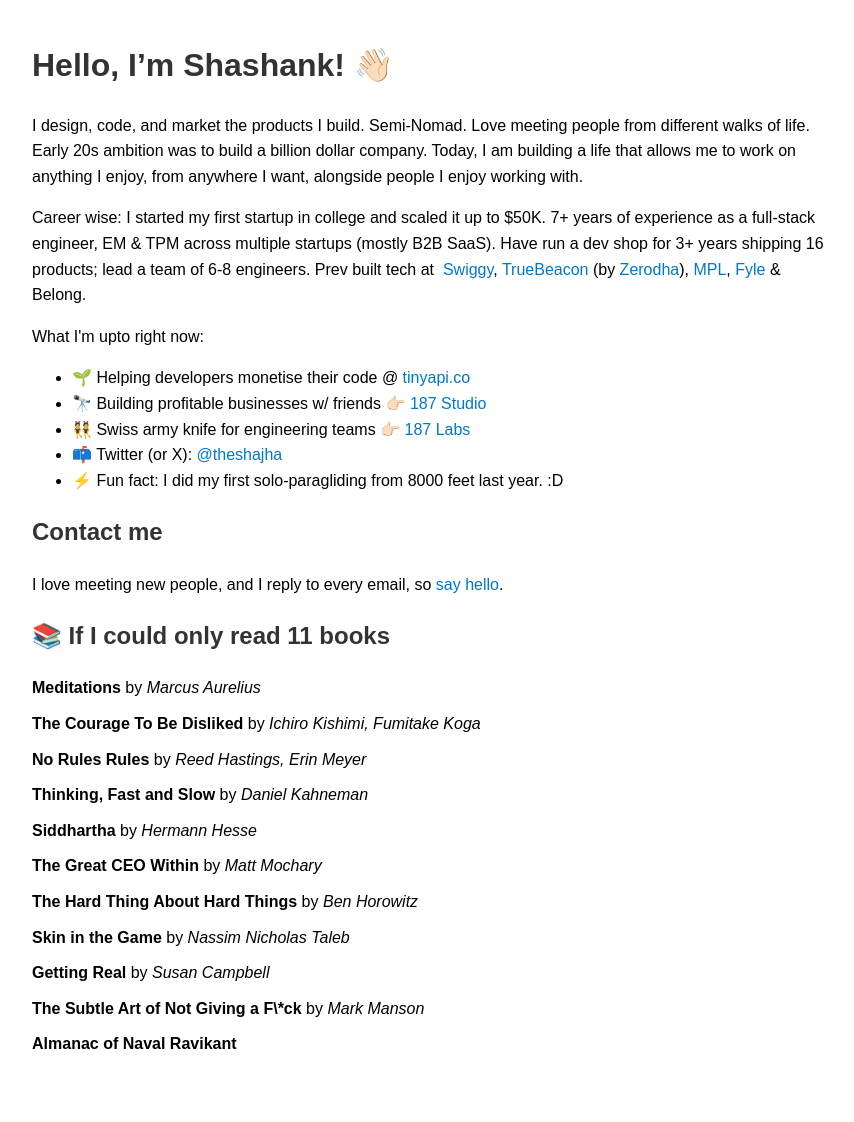
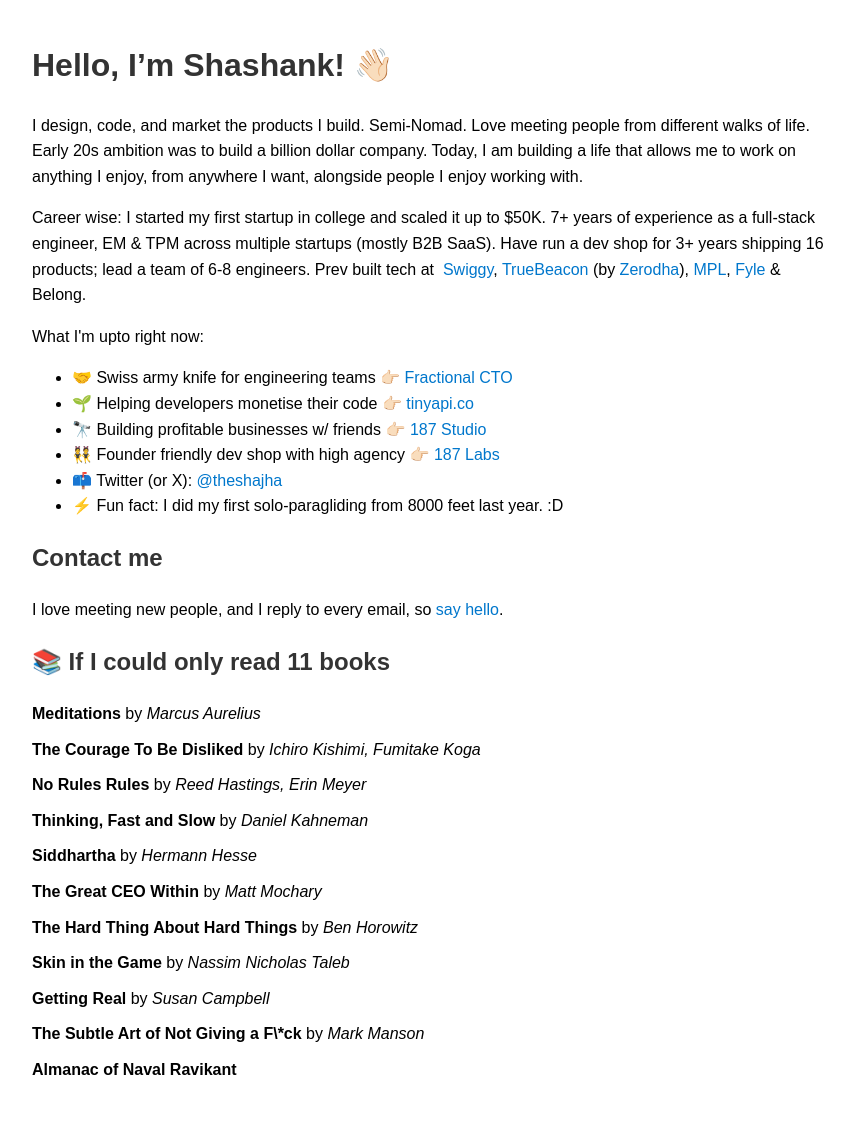
Before and after one commit to theshajha/theshajha, a Jekyll site: the page index.html, which Jekyll copies as it is, in a window 1280 px wide. Shown: the whole page, without its empty margins (208-1062 px from the left). Built offline with Jekyll 4.4.1, drawn with Linux system fonts in a browser that asks for light colours; before the commit the page ends 1097 px from its top, so only the background shows below that.

Commit message:
updated landing page

```diff
--- a/index.html
+++ b/index.html
@@ -106,8 +106,16 @@
 
         <p>What I'm upto right now:</p>
         <ul>
+
             <li>
-                🌱 Helping developers monetise their code @ <a
+                🤝 Swiss army knife for engineering teams 👉🏻 <a
+                    href="https://theshajha.com/cto"
+                    target="_blank"
+                    >Fractional CTO</a
+                >
+            </li>
+            <li>
+                🌱 Helping developers monetise their code 👉🏻 <a
                     href="https://tinyapi.co/"
                     target="_blank"
                     >tinyapi.co</a
@@ -122,7 +130,7 @@
             </li>
 
             <li>
-                👯 Swiss army knife for engineering teams 👉🏻 <a
+                👯 Founder friendly dev shop with high agency 👉🏻 <a
                     href="https://187.studio/labs"
                     target="_blank"
                     >187 Labs</a
```
